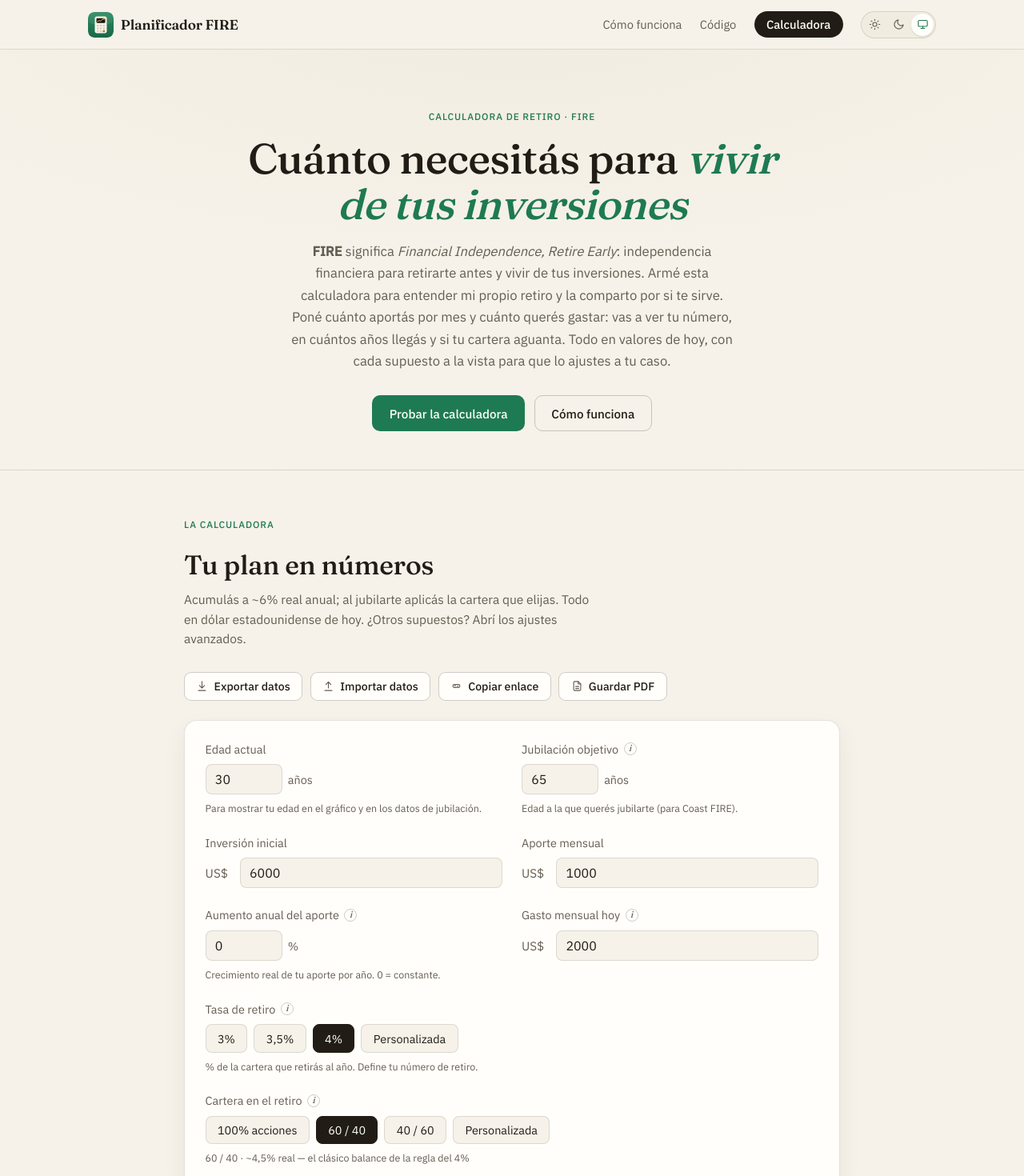
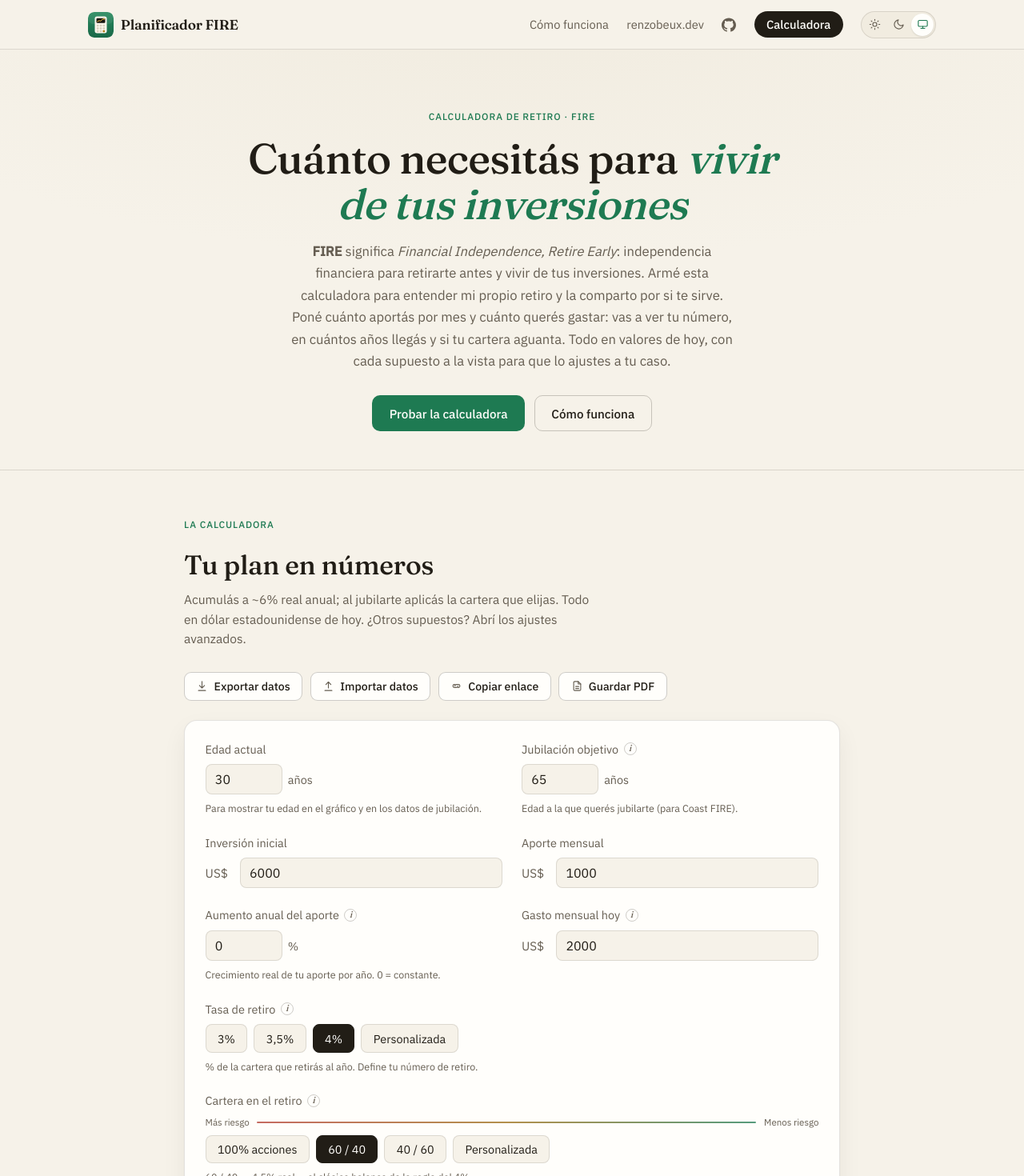
Before and after one commit to RenzoBeux/InvestmentCalculator, a React (Vite) app: page / in a window 1280 px wide. Shown: the top 1470 px of the page at 80% size. Built offline with nearby package versions, Linux system fonts and the light colour scheme.

Commit message:
feat: add GitHub icon to navigation and footer; implement risk scale in retirement planner

```diff
--- a/src/RetirementPlanner.tsx
+++ b/src/RetirementPlanner.tsx
@@ -372,6 +372,11 @@ export default function RetirementPlanner() {
                 </InfoTip>
               </span>
             </label>
+            <div className="risk-scale" aria-hidden="true">
+              <span>Más riesgo</span>
+              <span className="risk-scale-track" />
+              <span>Menos riesgo</span>
+            </div>
             <SegmentedWithCustom
               options={ALLOCATIONS.map((a) => ({
                 value: a,
--- a/src/components/Footer.tsx
+++ b/src/components/Footer.tsx
@@ -1,5 +1,6 @@
 import { SITE } from "../siteConfig";
 import { BrandMark } from "./BrandMark";
+import { GitHubIcon } from "./GitHubIcon";
 
 export function Footer() {
   const year = new Date().getFullYear();
@@ -20,9 +21,19 @@ export function Footer() {
         <nav className="footer-links">
           <a href="#calculadora">Calculadora</a>
           <a href="#como-funciona">Cómo funciona</a>
+          <a href={SITE.authorUrl} target="_blank" rel="noreferrer">
+            renzobeux.dev
+          </a>
           {SITE.repoUrl && (
-            <a href={SITE.repoUrl} target="_blank" rel="noreferrer">
-              Código fuente
+            <a
+              className="icon-link"
+              href={SITE.repoUrl}
+              target="_blank"
+              rel="noreferrer"
+              aria-label="Código fuente en GitHub"
+              title="Código fuente en GitHub"
+            >
+              <GitHubIcon />
             </a>
           )}
         </nav>
--- /dev/null
+++ b/src/components/GitHubIcon.tsx
@@ -0,0 +1,17 @@
+/**
+ * Logo de GitHub (la marca "octocat") como SVG inline. Usa `currentColor`, así
+ * que hereda el color del enlace que lo contiene y cambia en hover como el resto.
+ */
+export function GitHubIcon({ size = 18 }: { size?: number }) {
+  return (
+    <svg
+      width={size}
+      height={size}
+      viewBox="0 0 24 24"
+      fill="currentColor"
+      aria-hidden="true"
+    >
+      <path d="M12 .5C5.37.5 0 5.78 0 12.29c0 5.21 3.44 9.63 8.21 11.19.6.11.82-.25.82-.56 0-.28-.01-1.02-.02-2-3.34.71-4.04-1.58-4.04-1.58-.55-1.36-1.33-1.73-1.33-1.73-1.09-.73.08-.72.08-.72 1.2.08 1.84 1.21 1.84 1.21 1.07 1.79 2.81 1.27 3.5.97.11-.76.42-1.27.76-1.56-2.67-.3-5.47-1.31-5.47-5.83 0-1.29.47-2.34 1.24-3.17-.12-.3-.54-1.52.12-3.16 0 0 1.01-.32 3.3 1.21.96-.26 1.98-.39 3-.4 1.02.01 2.04.14 3 .4 2.29-1.53 3.3-1.21 3.3-1.21.66 1.64.24 2.86.12 3.16.77.83 1.24 1.88 1.24 3.17 0 4.53-2.81 5.53-5.49 5.82.43.36.81 1.08.81 2.18 0 1.58-.01 2.85-.01 3.24 0 .31.21.68.83.56C20.57 21.91 24 17.5 24 12.29 24 5.78 18.63.5 12 .5z" />
+    </svg>
+  );
+}
--- a/src/components/NavBar.tsx
+++ b/src/components/NavBar.tsx
@@ -1,5 +1,6 @@
 import { SITE } from "../siteConfig";
 import { BrandMark } from "./BrandMark";
+import { GitHubIcon } from "./GitHubIcon";
 import { ThemeToggle } from "./ThemeToggle";
 
 export function NavBar() {
@@ -15,9 +16,19 @@ export function NavBar() {
 
         <nav className="nav-links">
           <a href="#como-funciona">Cómo funciona</a>
+          <a href={SITE.authorUrl} target="_blank" rel="noreferrer">
+            renzobeux.dev
+          </a>
           {SITE.repoUrl && (
-            <a href={SITE.repoUrl} target="_blank" rel="noreferrer">
-              Código
+            <a
+              className="icon-link"
+              href={SITE.repoUrl}
+              target="_blank"
+              rel="noreferrer"
+              aria-label="Código fuente en GitHub"
+              title="Código fuente en GitHub"
+            >
+              <GitHubIcon />
             </a>
           )}
           <a className="nav-cta" href="#calculadora">
--- a/src/siteConfig.ts
+++ b/src/siteConfig.ts
@@ -9,4 +9,6 @@ export const SITE = {
   tagline: "Calculá cuánto necesitás para vivir de tus inversiones",
   /** Reemplazá con la URL de tu repositorio (o dejá vacío para ocultar el enlace). */
   repoUrl: "https://github.com/",
+  /** Página personal del autor. */
+  authorUrl: "https://renzobeux.dev",
 };
--- a/src/styles.css
+++ b/src/styles.css
@@ -136,6 +136,11 @@ summary:focus-visible {
 
 .nav-links a:hover {
   color: var(--ink);
+}
+
+.icon-link {
+  display: inline-flex;
+  align-items: center;
 }
 
 .nav-cta {
@@ -536,6 +541,29 @@ input[type="range"]::-moz-range-thumb {
 .select:focus {
   outline: 2px solid var(--accent);
   outline-offset: 1px;
+}
+
+/* Pista de riesgo sobre los segmentos de cartera: izquierda = más riesgo. */
+.risk-scale {
+  display: flex;
+  align-items: center;
+  gap: 0.6rem;
+  margin-bottom: 0.55rem;
+  font-size: 0.72rem;
+  color: var(--muted);
+}
+
+.risk-scale-track {
+  flex: 1;
+  height: 2px;
+  border-radius: 2px;
+  background: linear-gradient(
+    to right,
+    var(--bad),
+    var(--warn),
+    var(--accent)
+  );
+  opacity: 0.75;
 }
 
 .seg {
```
